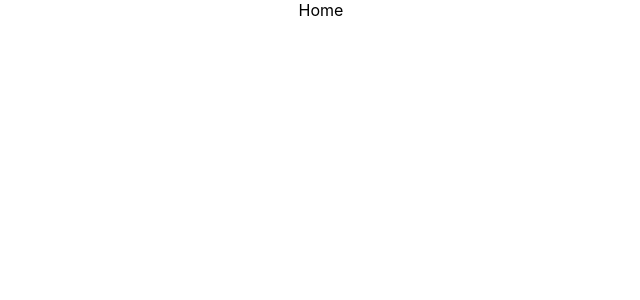
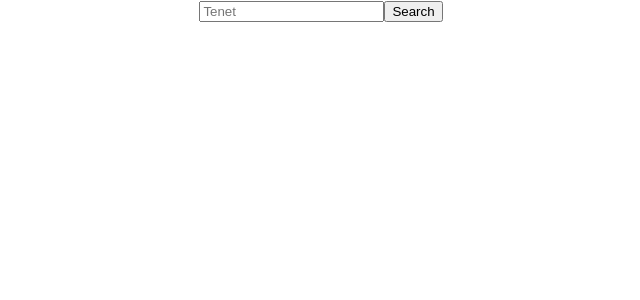
Before and after one commit to jurschler2/movies-api, a React (Create React App) app: page / in a window 1280 px wide. Shown: the top 300 px of the page, without its empty margins (319-959 px from the left). Built offline with nearby package versions, Linux system fonts and the light colour scheme.

Commit message:
search is connected to backend and functional in frontend

```diff
--- a/src/components/Home.js
+++ b/src/components/Home.js
@@ -1,4 +1,8 @@
 import React from 'react';
+import { useState, useEffect } from 'react';
+import { shallowEqual, useDispatch, useSelector } from 'react-redux';
+import { getMoviesFromAPI } from '../reducer/actions';
+import SearchContainer from "./SearchContainer";
 
 /**
  *  DESCRIPTION:
@@ -9,13 +13,23 @@
 
 function Home() {
 
+  // const [isLoading, setIsLoading] = useState(true);
+  const movies = useSelector(store => Object.values(store.movies), shallowEqual);
+  const dispatch = useDispatch();
+
+  useEffect(
+    function fetchMovies() {
+      dispatch(getMoviesFromAPI())
+    }, [dispatch]
+  );
+
   return (
 
     <div>
-      Home
+      <SearchContainer />
     </div>
 
-  )
+  );
 
 }
 
--- /dev/null
+++ b/src/components/SearchBar.js
@@ -0,0 +1,43 @@
+import React, { useState } from 'react';
+
+
+/**
+ *  DESCRIPTION:
+ *  FLOW: App => Search
+ *  PARENT: App
+ *  CHILDREN: none
+ */
+
+function SearchBar({ handleSearch }) {
+  const INITIAL_STATE = { text: "" }
+  const [formData, setFormData] = useState({ ...INITIAL_STATE })
+
+  const handleChange = evt => {
+    const { name, value } = evt.target;
+    setFormData((formData) => ({
+      ...formData,
+      [name]: value,
+    }));
+  }
+
+  const handleSubmit = evt => {
+    evt.preventDefault();
+    handleSearch(formData.text);
+    setFormData({ ...INITIAL_STATE });
+  }
+
+  return (
+    <div>
+      <form onSubmit={handleSubmit}>
+        <input
+          name="text"
+          placeholder="Tenet"
+          onChange={handleChange}
+          value={formData.text} />
+        <button name="search" >Search</button>
+      </form>
+    </div>);
+}
+
+
+export default SearchBar;
--- /dev/null
+++ b/src/components/SearchCard.js
@@ -0,0 +1,34 @@
+import React from 'react';
+
+/**
+ *  DESCRIPTION:
+ *  FLOW: App => SearchCard
+ *  PARENT: App
+ *  CHILDREN: none
+ */
+
+function SearchCard({ imdbID, title, poster, addToLibrary }) {
+
+  const handleSeen = evt => {
+    evt.preventDefault();
+    addToLibrary(imdbID);
+  }
+
+  return (
+
+    <div>
+      <div>
+        <img src={poster} alt={poster} />
+      </div>
+      <div>
+        {title}
+      </div>
+      <button onClick={handleSeen}>Seen?</button>
+    </div>
+
+  )
+
+}
+
+
+export default SearchCard;
--- /dev/null
+++ b/src/components/SearchContainer.js
@@ -0,0 +1,61 @@
+import React, { useEffect, useState } from 'react';
+import SearchBar from "./SearchBar";
+import { getSearchResultsOMDB, getSpecificMovieOMDB } from "../helpers/Api"
+import { useDispatch } from 'react-redux';
+import { addMovieToAPI } from '../reducer/actions';
+import SearchCard from './SearchCard';
+
+/**
+ *  DESCRIPTION:
+ *  FLOW: App => SearchContainer
+ *  PARENT: App
+ *  CHILDREN: none
+ */
+
+function SearchContainer() {
+
+  const INITIAL_STATE = []
+  const [searchResults, setSearchResults] = useState(INITIAL_STATE);
+  const dispatch = useDispatch();
+
+  async function handleSearch(title) {
+
+    let newSearch = await getSearchResultsOMDB(title);
+    setSearchResults(newSearch);
+    console.log("These are the search results after the button is clicked:", searchResults);
+
+  }
+
+  async function handleAddToLibrary(title) {
+
+    let seenMovie = await getSpecificMovieOMDB(title);
+    dispatch(addMovieToAPI(seenMovie));
+
+  }
+
+  const renderSearchCards = () => {
+
+      console.log("These are the search results:", searchResults);
+
+      return (
+        searchResults.map(m => (<SearchCard imdbID={m.imdbID} title={m.Title} poster={m.Poster} addToLibary={handleAddToLibrary}/>))
+      )
+
+  }
+
+
+  return (
+
+    <div>
+      <SearchBar handleSearch={handleSearch} />
+      <div>
+        {!searchResults.length ? null : renderSearchCards()}
+      </div>
+    </div>
+
+  )
+
+}
+
+
+export default SearchContainer;
--- /dev/null
+++ b/src/helpers/Api.js
@@ -0,0 +1,44 @@
+/** Helper functions for external API interactions */
+
+import axios from "axios";
+
+const BASE_URL = "http://localhost:5000/";
+
+async function getSearchResultsOMDB(title) {
+
+  try {
+
+    let results = await axios.get(`${BASE_URL}omdb/search/${title}`);
+    console.log("These are the results of the API call to search:", results.data.movies);
+    return results.data.movies;
+
+  } catch (err) {
+
+    console.log("Failed to search");
+
+  }
+}
+
+async function getSpecificMovieOMDB(title) {
+
+  try {
+
+    let results = await axios.get(`${BASE_URL}omdb/${title}`);
+    let movie = {
+      imdbID: results.data.movie.imdbID,
+      title: results.data.movie.Title,
+      director: results.data.movie.Director,
+      year: results.data.movie.Year,
+      plot: results.data.movie.Plot || "",
+      poster: results.data.movie.Poster || "",
+    };
+    return movie;
+
+  } catch (err) {
+
+    console.log("Failed to get a movie");
+
+  }
+}
+
+export { getSearchResultsOMDB, getSpecificMovieOMDB }
```
Also changed, not shown: src/components/ItemCard.js (deleted, +0 -23 lines), src/components/ItemDetails.js (deleted, +0 -23 lines), src/components/LibraryItemCard.js (renamed from src/components/Search.js, +4 -4 lines), src/components/LibraryItemDetails.js (renamed from src/components/ItemList.js, +4 -4 lines), src/components/LibraryContainer.js (added).
